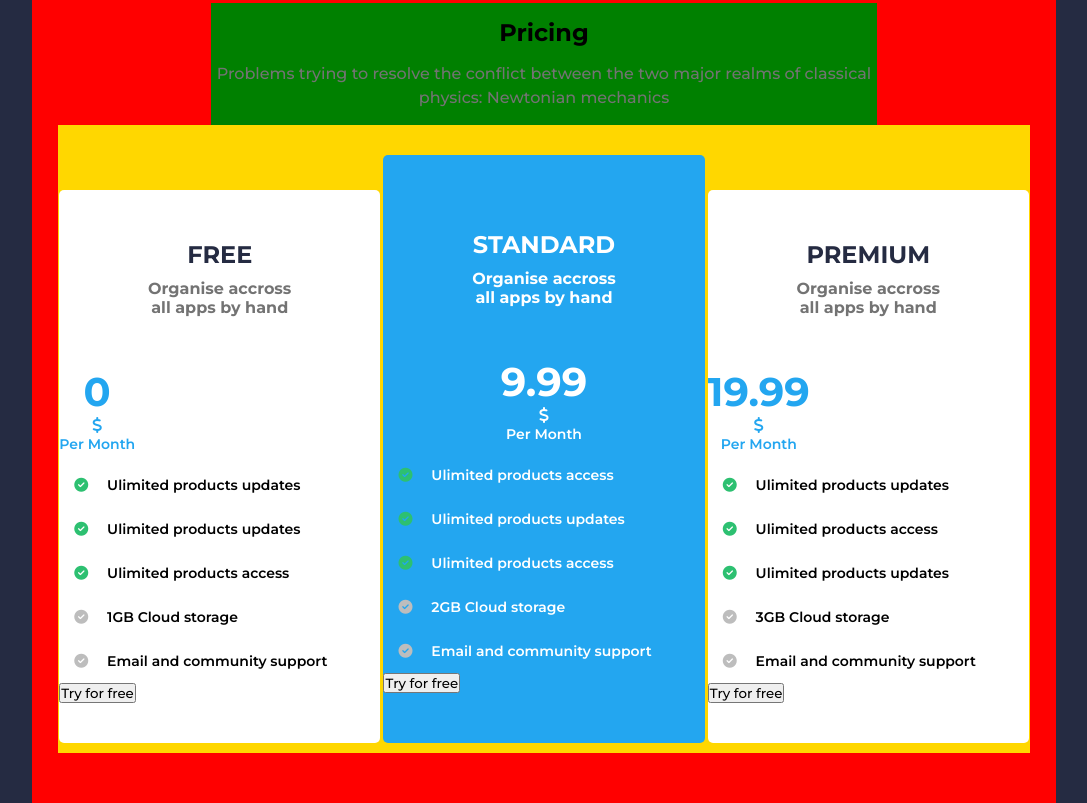
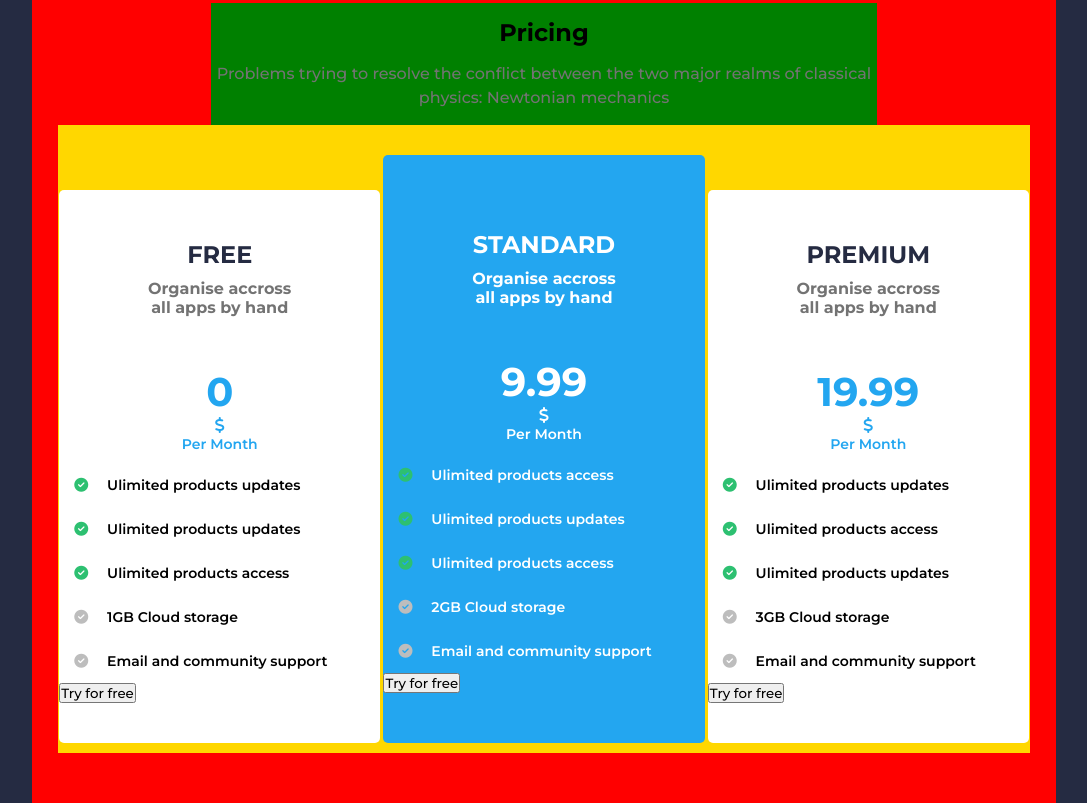
Before and after one commit to GaelTikeng/Financely, a plain HTML site: page index.html in a window 1280 px wide. Shown: the part 2734-3537 px from the top of the page, without its empty margins (96-1183 px from the left). Drawn offline with Linux system fonts and the light colour scheme.

Commit message:
second commit

```diff
--- a/assets/styles/style.css
+++ b/assets/styles/style.css
@@ -473,9 +473,6 @@ body {
   font-weight: 700;
   color: #23A6F0;
   padding: 10px 0;
-  display: inline-block;
-
-  /* display: flex; */
 }
 
 .index-notation1 {
```
